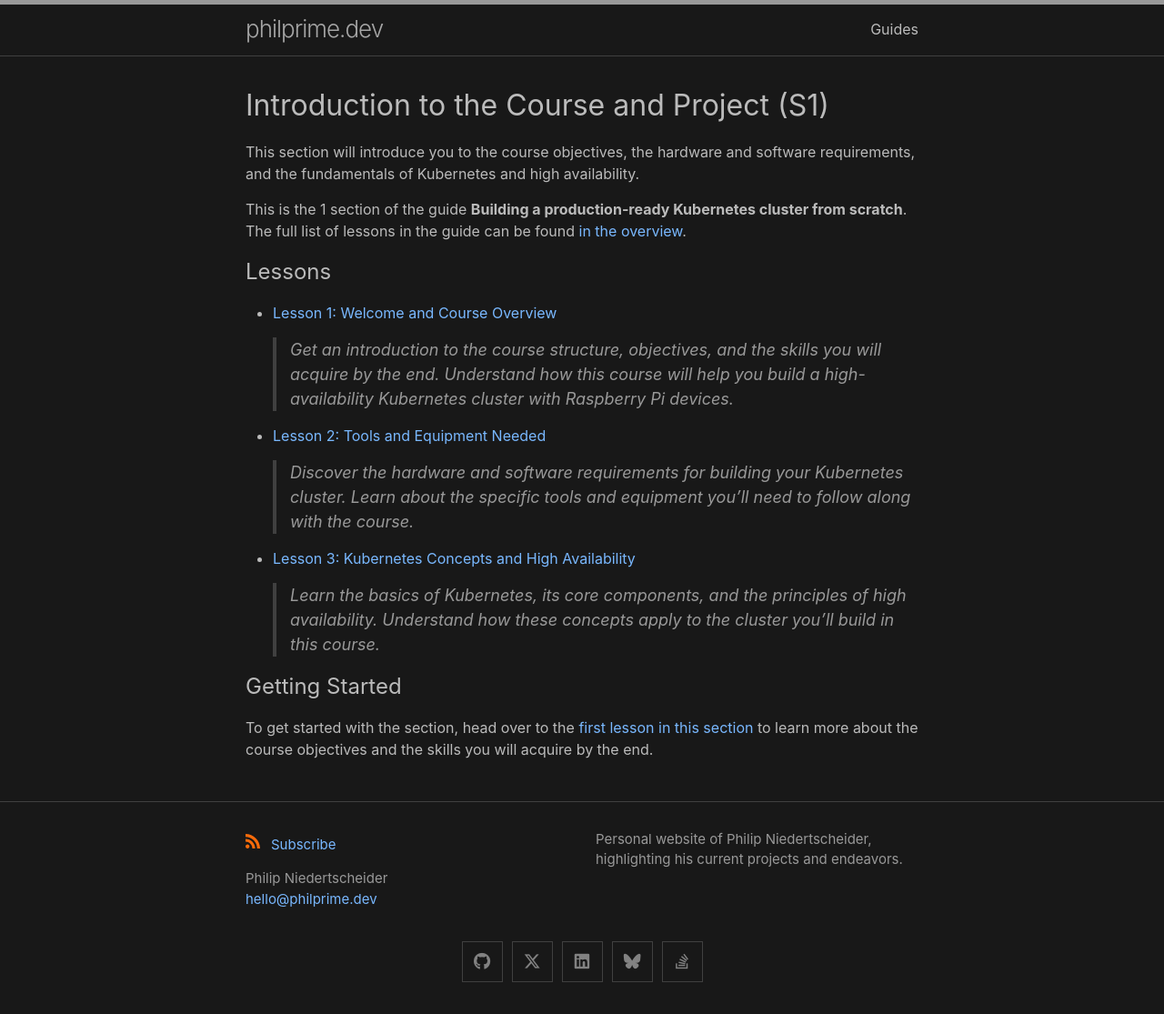
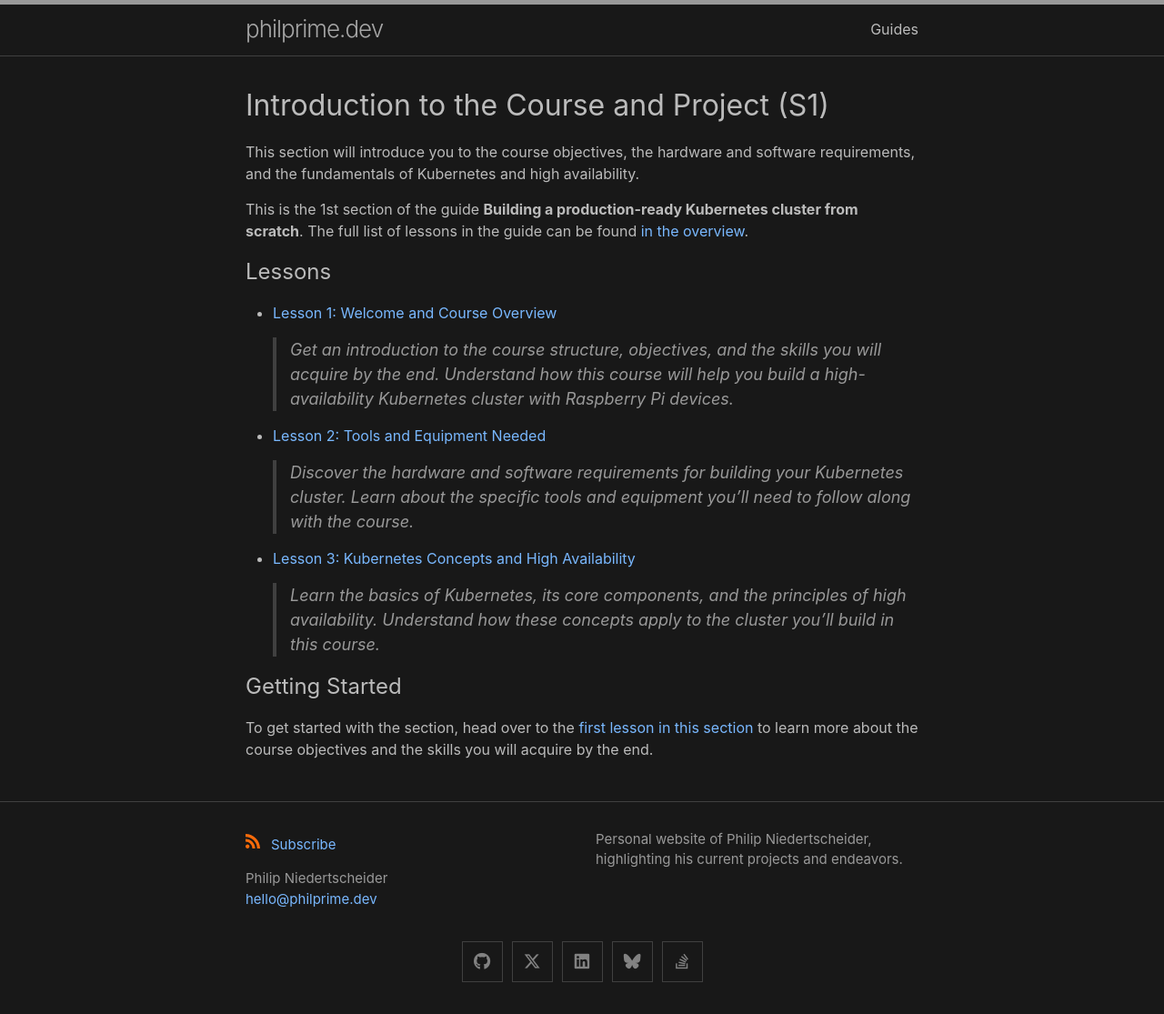
Before and after one commit to philprime/philprime.dev, a Jekyll site: the page built from guides/building-a-production-ready-kubernetes-cluster-from-scratch/section-1.md, in a window 1280 px wide. Shown: the whole page at 91% size. Built offline with Jekyll 4.4.1, drawn with Linux system fonts in a browser that asks for light colours; part of the change alters nothing that is shown.

```diff
--- a/_includes/guide-overview-link.liquid.html
+++ b/_includes/guide-overview-link.liquid.html
@@ -2,7 +2,8 @@
 
 {% if page.guide_component == 'section' %}
   <p>
-    This is the {{ page.guide_section_id }} section of the guide <strong>{{ guide.title | escape }}</strong>.
+    This is the {{ page.guide_section_id | ordinalize }} section of the guide
+    <strong>{{ guide.title | escape }}</strong>.
     {% if page.guide_section_id > 1 -%}
       Make sure you have completed the
       <a href='/guides/{{ page.guide_id }}/section-{{ page.guide_section_id | minus: 1 }}'>previous section</a> before
@@ -15,7 +16,7 @@
 
 {% if page.guide_component == 'lesson' %}
   <p>
-    This is the {{ page.guide_lesson_id }} lesson of the guide <strong>{{ guide.title | escape }}</strong>.
+    This is the {{ page.guide_lesson_id | ordinalize }} lesson of the guide <strong>{{ guide.title | escape }}</strong>.
     {% if page.guide_lesson_id > 1 -%}
       Make sure you have completed the
       <a href='/guides/{{ page.guide_id }}/lesson-{{ page.guide_lesson_id | minus: 1 }}'>previous lesson</a> before
--- /dev/null
+++ b/_plugins/ordinalize.rb
@@ -0,0 +1,24 @@
+module Jekyll
+  module Ordinalize
+    def ordinalize(number)
+      if number.to_i.to_s != number.to_s
+        return number
+      end
+
+      num = number.to_i
+
+      if (11..13).include?(num % 100)
+        "#{num}th"
+      else
+        case num % 10
+        when 1 then "#{num}st"
+        when 2 then "#{num}nd"
+        when 3 then "#{num}rd"
+        else "#{num}th"
+        end
+      end
+    end
+  end
+end
+
+Liquid::Template.register_filter(Jekyll::Ordinalize)
```
